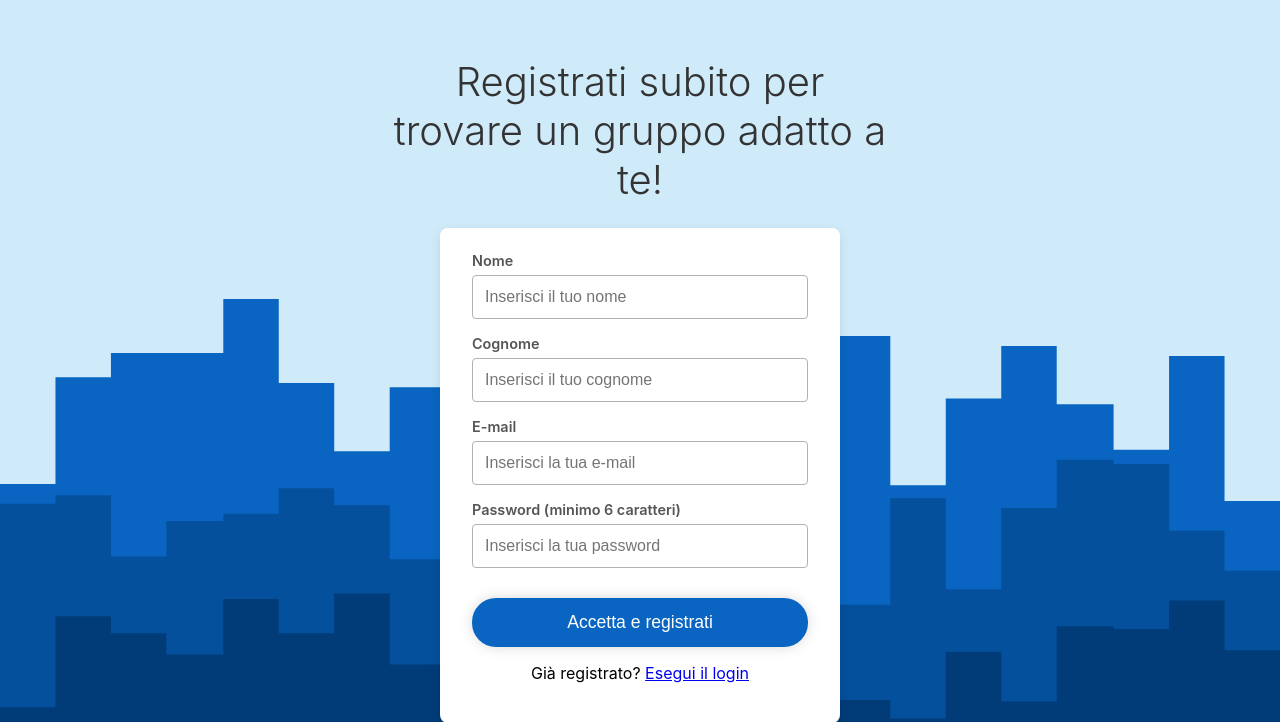
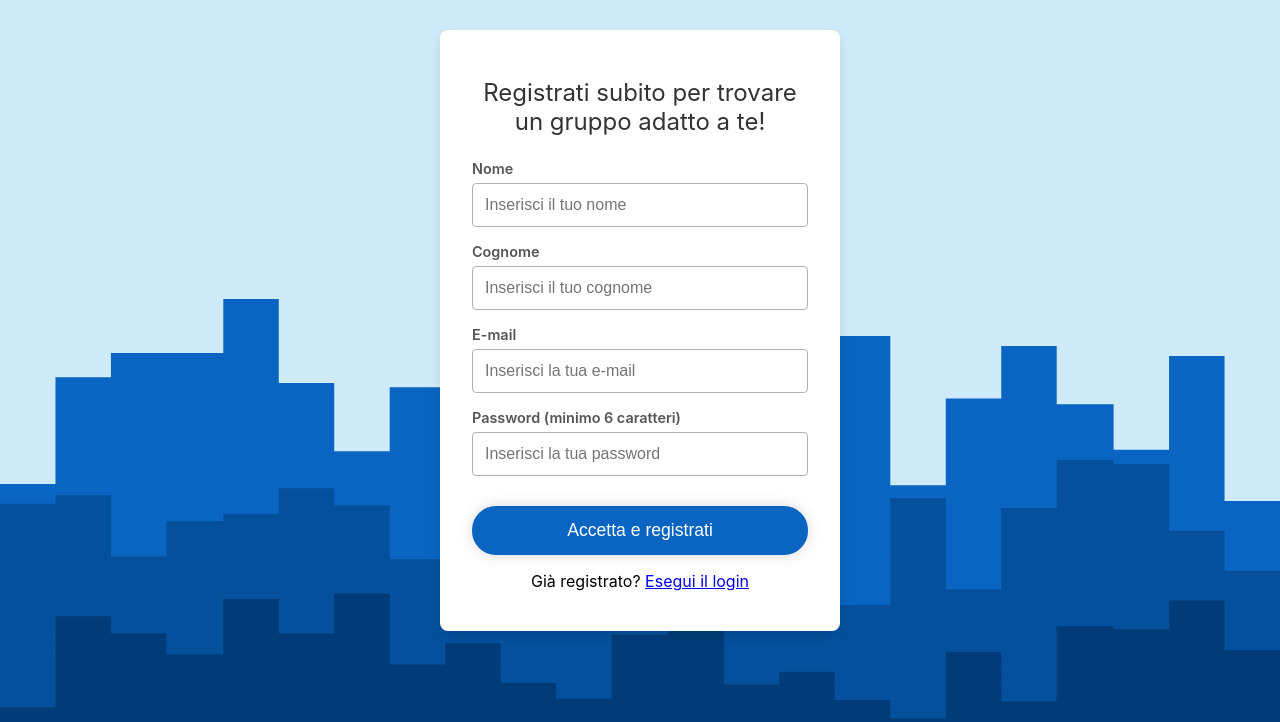
Before and after one commit to goldeneas/unisa-webdev, a PHP site: page /register.html in a window 1280 px wide. Shown: the top 722 px of the page. Run offline with PHP 8.4, Linux system fonts and the light colour scheme.

Commit message:
Content inside the card in register.html

```diff
--- a/src/register.css
+++ b/src/register.css
@@ -12,9 +12,9 @@ body {
 }
 
 /* Titolo principale*/
-h1 {
-    font-size: 2.5rem; /* 40px */
-    font-weight: 300; /* Testo più sottile */
+.main {
+    font-size: 1.5rem;
+    font-weight: 400; /* Testo più sottile */
     color: #333;
     margin-bottom: 24px;
     text-align: center;
--- a/src/register.html
+++ b/src/register.html
@@ -8,9 +8,10 @@
     </head>
     <body>
 
-        <h1>Registrati subito per trovare un gruppo adatto a te!</h1>
+
 
         <div class="register-card"> <!-- Sfondo dell'elemento principale.-->
+            <p class="main">Registrati subito per trovare un gruppo adatto a te! </p>
 
             <form id="Register" method="post">
 
```
